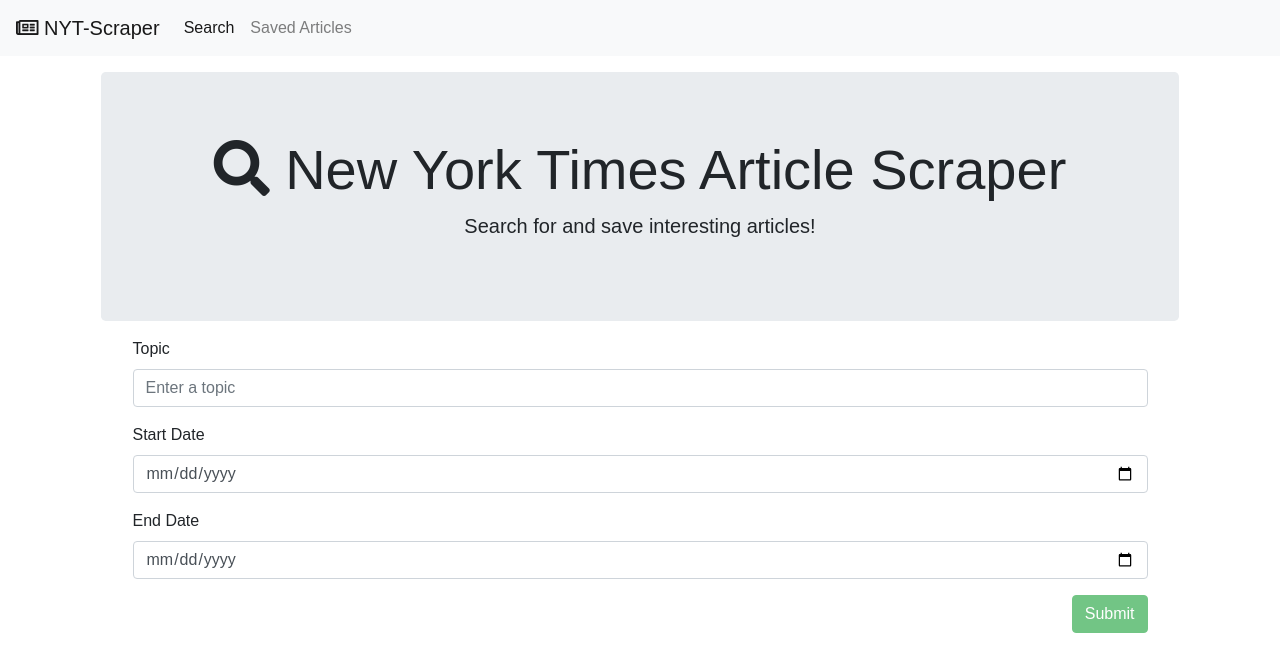
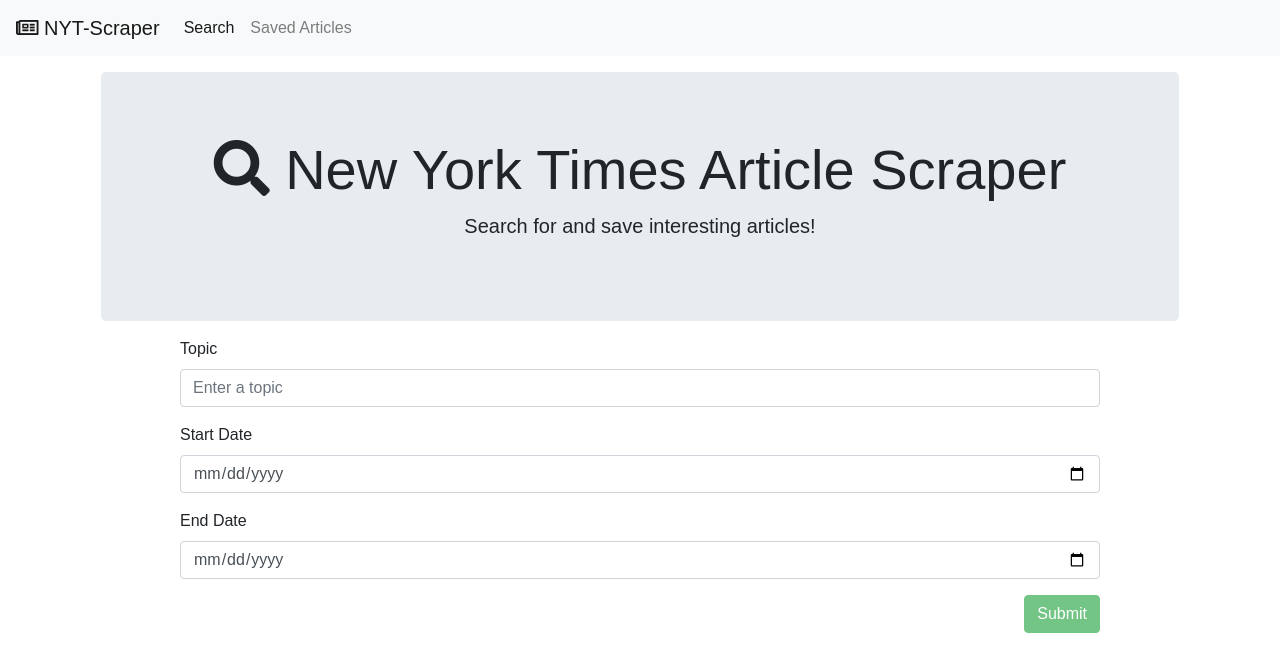
Before and after one commit to robertshaw87/nyt-scraper-mern, a React (Create React App) app in the folder client/: page / in a window 1280 px wide. Shown: the top 672 px of the page. Built offline with nearby package versions, Linux system fonts and the light colour scheme.

Commit message:
add initial article card display logic

```diff
--- a/client/src/components/ArticleCard/ArticleCard.js
+++ b/client/src/components/ArticleCard/ArticleCard.js
@@ -1,7 +1,7 @@
 import React from "react";
 import "./ArticleCard.css";
 
-const ArticleCard = () => (
+const ArticleCard = props => (
   <div>
 
 
--- a/client/src/pages/Search/Search.js
+++ b/client/src/pages/Search/Search.js
@@ -4,6 +4,7 @@
 import { Input, TextArea, FormBtn } from "../../components/Form";
 import Jumbotron from "../../components/Jumbotron";
 import API from "../../utils/API";
+import ArticleCard from "../../components/ArticleCard"
 
 class Search extends Component {
   state = {
@@ -46,7 +47,7 @@
 	      />
 	      	<Row
 	      	 className="justify-content-center mt-3">
-	      	 <Col size="11">
+	      	 <Col size="10">
 	  		<form>
 	  		<label>Topic</label>
 	  		<Input
@@ -80,6 +81,16 @@
 	  		</form>
 	  		</Col>
 	  		</Row>
+        <Row className="justify-content-center">
+          <Col size="10">
+            {this.state.articles.map(article => (
+              <ArticleCard
+                article_title = {article.article_title}
+              />
+            ))}
+
+          </Col>
+        </Row>
 
 
       </Container>
```
